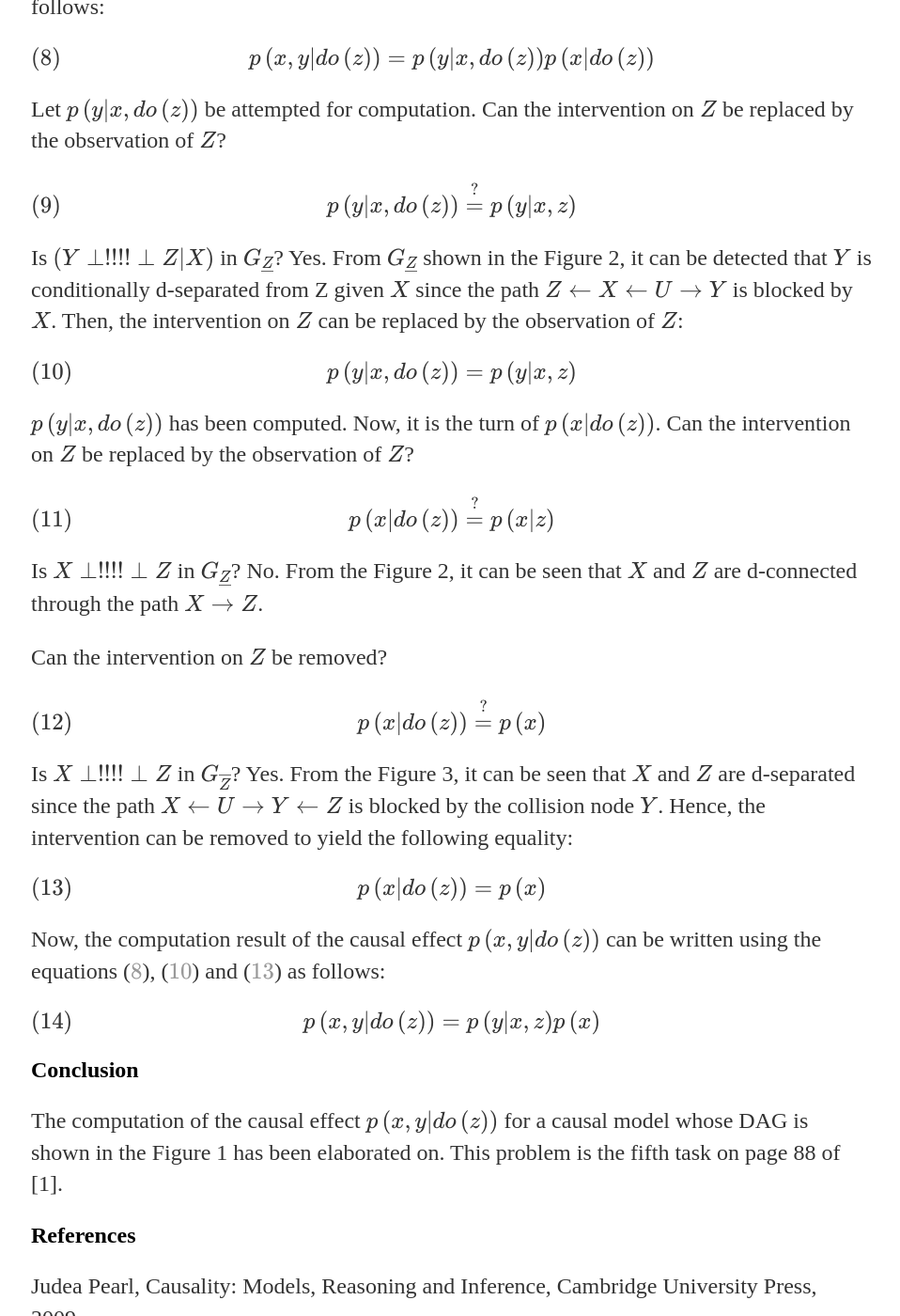
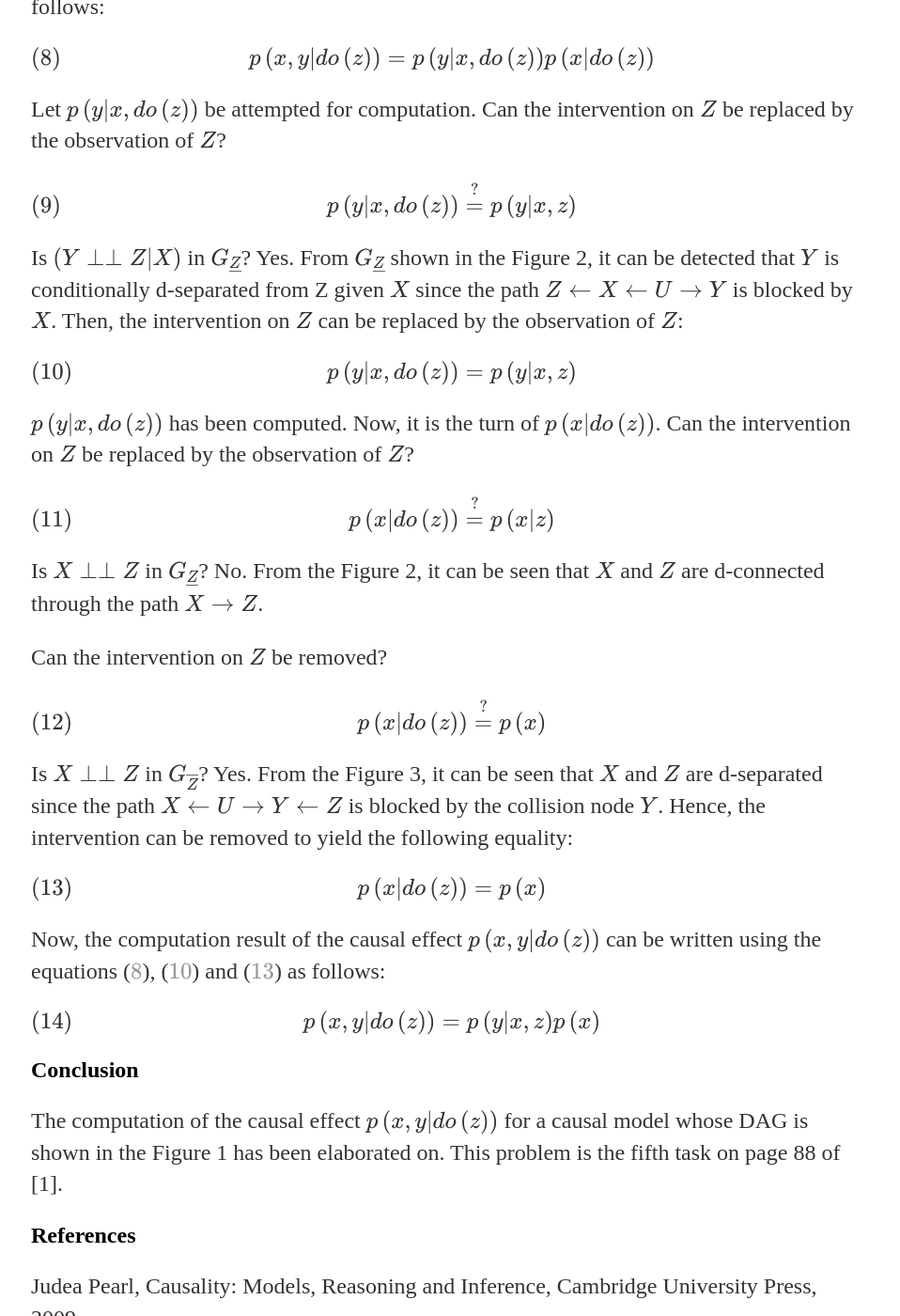
Before and after one commit to SaffetGokcenSen/saffetgokcensen.github.io, a Jekyll site: the page built from _posts/2022-02-03-an-example-for-the-application-of-the-do-calculus.md, in a window 1280 px wide and 1400 px high, scrolled down 3007 px. Shown: the whole window at 94% size, without its empty margins (159-1117 px from the left). Built offline with Jekyll 4.4.1, drawn with Linux system fonts in a browser that asks for light colours.

Commit message:
updated the independence signs

```diff
--- a/_posts/2022-02-03-an-example-for-the-application-of-the-do-calculus.md
+++ b/_posts/2022-02-03-an-example-for-the-application-of-the-do-calculus.md
@@ -61,7 +61,7 @@ Let $p\left(y|x,do\left(z\right)\right)$ be attempted for computation. Can the i
 \begin{equation}
     p\left(y|x,do\left(z\right)\right) \stackrel{?}{=} p\left(y|x,z\right)
 \end{equation}
-Is $\left(Y \perp\!\!\!\!\perp Z | X \right)$ in $G\_{\underline{Z}}$? Yes. From $G\_{\underline{Z}}$ shown in the Figure 2, it can be detected that $Y$ is conditionally d-separated from Z given $X$ since the path $Z \leftarrow X \leftarrow U \rightarrow Y$ is blocked by $X$. Then, the intervention on $Z$ can be replaced by the observation of $Z$:
+Is $\left(Y \perp \perp Z | X \right)$ in $G\_{\underline{Z}}$? Yes. From $G\_{\underline{Z}}$ shown in the Figure 2, it can be detected that $Y$ is conditionally d-separated from Z given $X$ since the path $Z \leftarrow X \leftarrow U \rightarrow Y$ is blocked by $X$. Then, the intervention on $Z$ can be replaced by the observation of $Z$:
 \begin{equation}
     p\left(y|x,do\left(z\right)\right) = p\left(y|x,z\right)
     \label{first\_part}
@@ -70,13 +70,13 @@ $p\left(y|x,do\left(z\right)\right)$ has been computed. Now, it is the turn of $
 \begin{equation}
     p\left(x|do\left(z\right)\right) \stackrel{?}{=} p\left(x|z\right)
 \end{equation}
-Is $X \perp\!\!\!\!\perp Z$ in $G\_{\underline{Z}}$? No. From the Figure 2, it can be seen that $X$ and $Z$ are d-connected through the path $X \rightarrow Z$.
+Is $X \perp \perp Z$ in $G\_{\underline{Z}}$? No. From the Figure 2, it can be seen that $X$ and $Z$ are d-connected through the path $X \rightarrow Z$.
 
 Can the intervention on $Z$ be removed?
 \begin{equation}
     p\left(x|do\left(z\right)\right) \stackrel{?}{=} p\left(x\right)
 \end{equation}
-Is $X \perp\!\!\!\!\perp Z$ in $G\_{\overline{Z}}$? Yes. From the Figure 3, it can be seen that $X$ and $Z$ are d-separated since the path $X \leftarrow U \rightarrow Y \leftarrow Z$ is blocked by the collision node $Y$. Hence, the intervention can be removed to yield the following equality:
+Is $X \perp \perp Z$ in $G\_{\overline{Z}}$? Yes. From the Figure 3, it can be seen that $X$ and $Z$ are d-separated since the path $X \leftarrow U \rightarrow Y \leftarrow Z$ is blocked by the collision node $Y$. Hence, the intervention can be removed to yield the following equality:
 \begin{equation}
     p\left(x|do\left(z\right)\right) = p\left(x\right)
     \label{second\_part}
```
